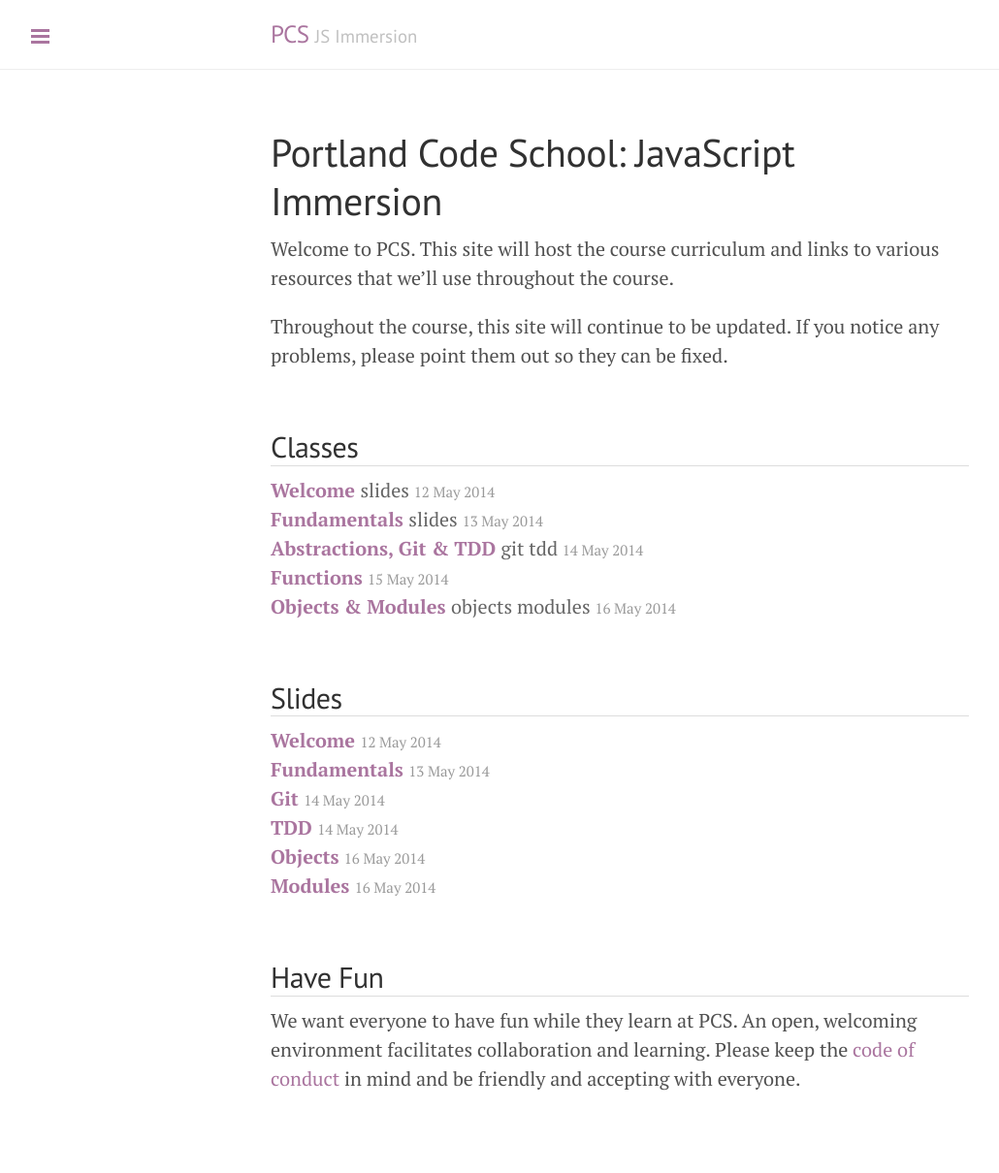
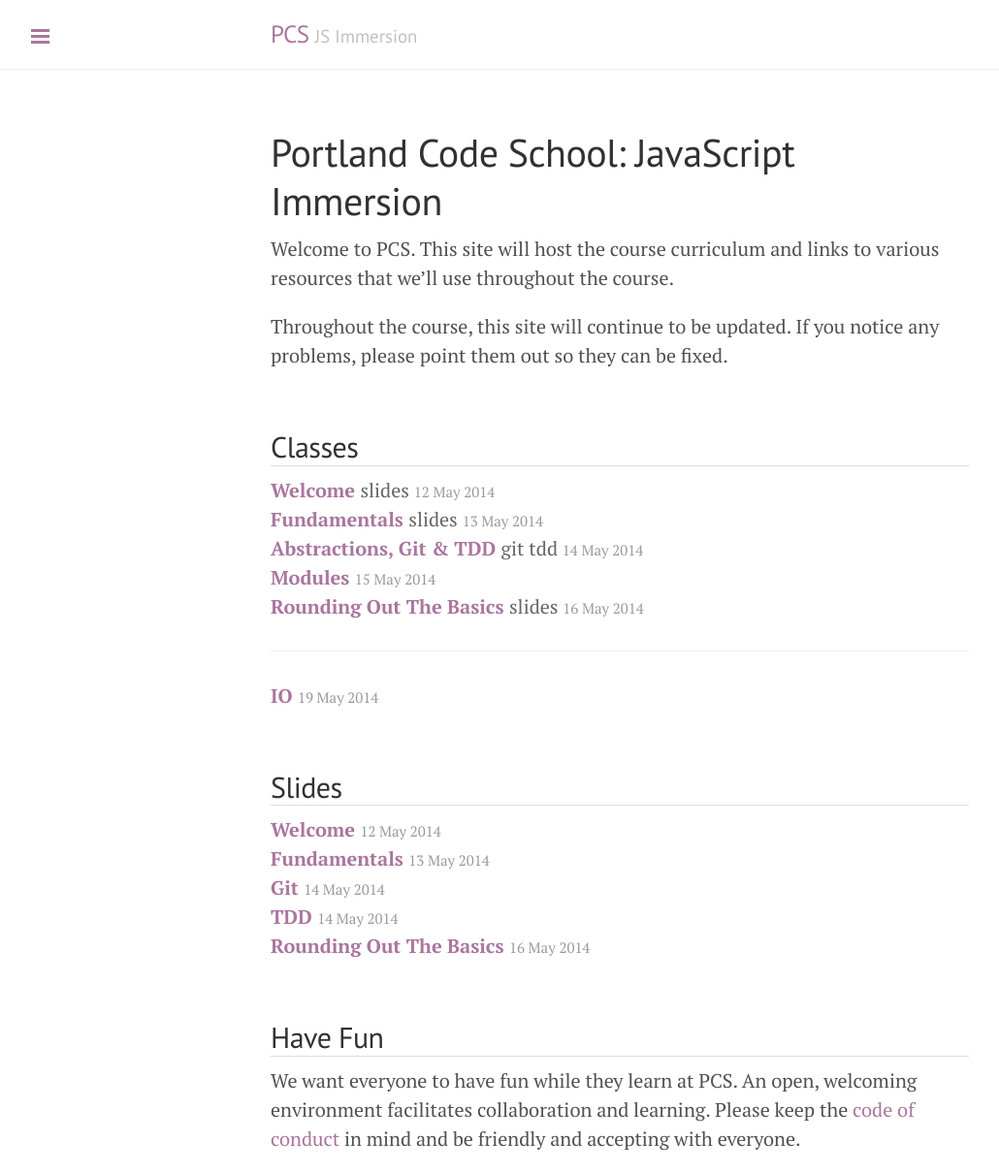
Before and after one commit to wbyoung/jsi, a Jekyll site: the page built from index.md, in a window 1280 px wide. Shown: the whole page at 97% size, without its empty margins (1-1031 px from the left). Built offline with Jekyll 4.4.1, drawn with Linux system fonts in a browser that asks for light colours; nearby versions of some CDN libraries; Markdown is read by kramdown in place of the engine named in the settings; before the commit the page ends 1148 px from its top, so only the background shows below that.

Commit message:
Setting up for week 2.

```diff
--- a/_includes/classes.html
+++ b/_includes/classes.html
@@ -1,6 +1,11 @@
 <div class="posts classes">
   {% for post in site.posts reversed %}
     {% if post.layout == "post" %}
+      {% assign post_week = post.date | date:"%U" %}
+      {% if post_week != week %}
+        {% if week %}<hr>{% endif %}
+        {% assign week = post_week %}
+      {% endif %}
       <div>
         <strong class="post-title">
           <a href="{{ site.baseurl }}{{ post.url }}">{{ post.title }}</a>
--- a/_posts/00-01-04-modules.md
+++ b/_posts/00-01-04-modules.md
@@ -1,7 +1,7 @@
 ---
 layout: post
-title: Functions
-class: functions
+title: Modules
+class: modules
 date: 2014-05-15 00:00:00
 ---
 
--- a/_posts/00-01-05-modules-slides.html
+++ /dev/null
@@ -1,6 +0,0 @@
----
-layout: slides
-title: Modules
-class: objects+modules
-date: 2014-05-16 01:00:00
----
--- a/_posts/00-01-05-objects-slides.html
+++ b/_posts/00-01-05-more-js-slides.html
@@ -1,6 +1,6 @@
 ---
 layout: slides
-title: Objects
-class: objects+modules
+title: Rounding Out The Basics
+class: more-js
 date: 2014-05-16 00:00:00
 ---
--- /dev/null
+++ b/_posts/00-01-05-more-js.md
@@ -0,0 +1,6 @@
+---
+layout: post
+title: Rounding Out The Basics
+class: more-js
+date: 2014-05-16 00:00:00
+---
--- a/_posts/00-01-05-objects+modules.md
+++ /dev/null
@@ -1,6 +0,0 @@
----
-layout: post
-title: Objects & Modules
-class: objects+modules
-date: 2014-05-16 00:00:00
----
```
Also changed, not shown: _posts/00-02-01-io.md (added, +6 -0 lines).
